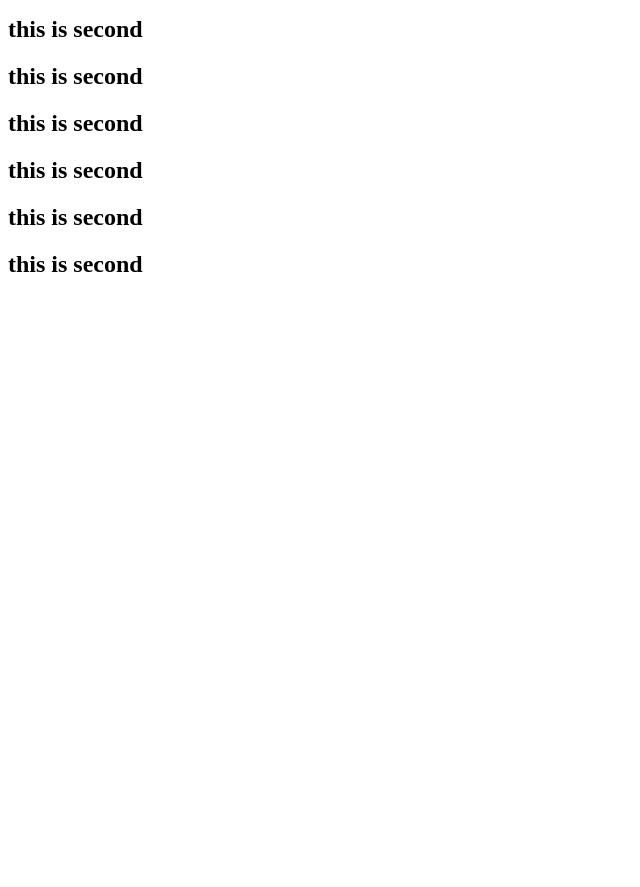
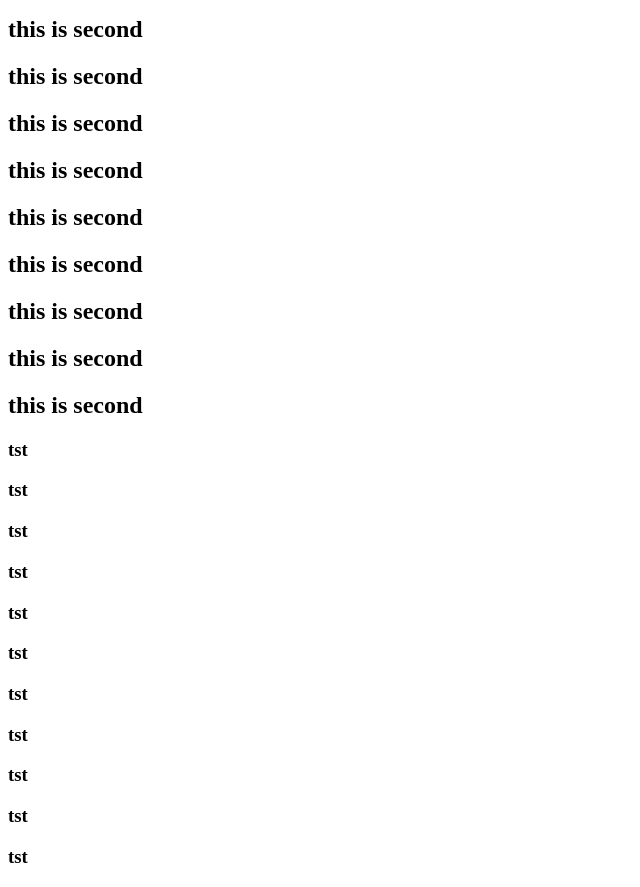
Before and after one commit to codewithjoshuakj/test-repo, a plain HTML site: page index.html in a window 1280 px wide. Shown: the part 707-1594 px from the top of the page, without its empty margins (0-640 px from the left). Before the commit the page ends 1005 px from the top, so only its background shows below. Drawn offline with Linux system fonts and the light colour scheme.

Commit message:
gui commit

```diff
--- a/index.html
+++ b/index.html
@@ -29,6 +29,24 @@
   <h2>this is second</h2>
   <h2>this is second</h2>
   <h2>this is second</h2>
+  <h2>this is second</h2>
+  <h2>this is second</h2>
+  <h2>this is second</h2>
 
+
+
+
+
+  <h3>tst</h3>
+  <h3>tst</h3>
+  <h3>tst</h3>
+  <h3>tst</h3>
+  <h3>tst</h3>
+  <h3>tst</h3>
+  <h3>tst</h3>
+  <h3>tst</h3>
+  <h3>tst</h3>
+  <h3>tst</h3>
+  <h3>tst</h3>
 </body>
 </html>
```
